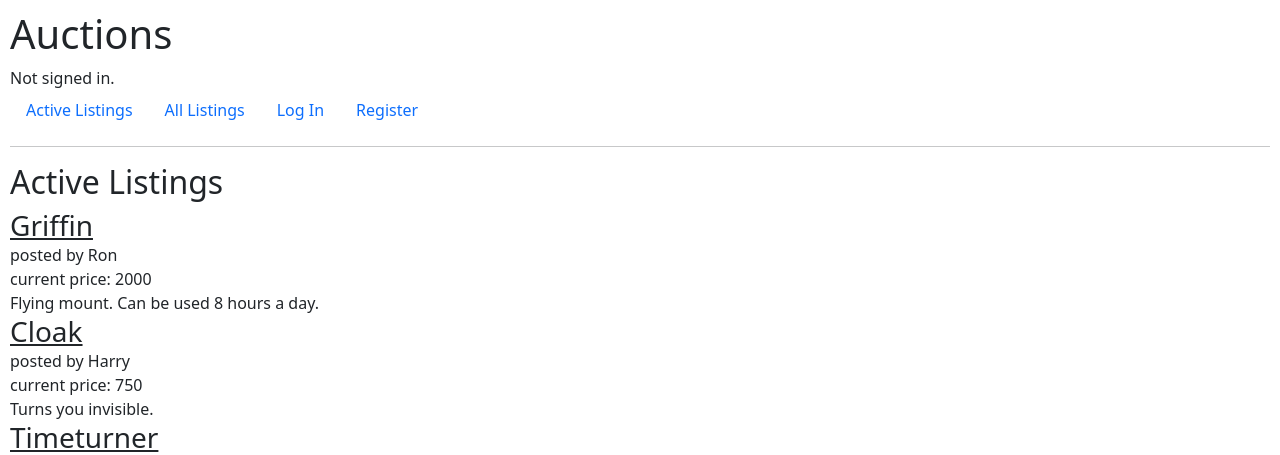
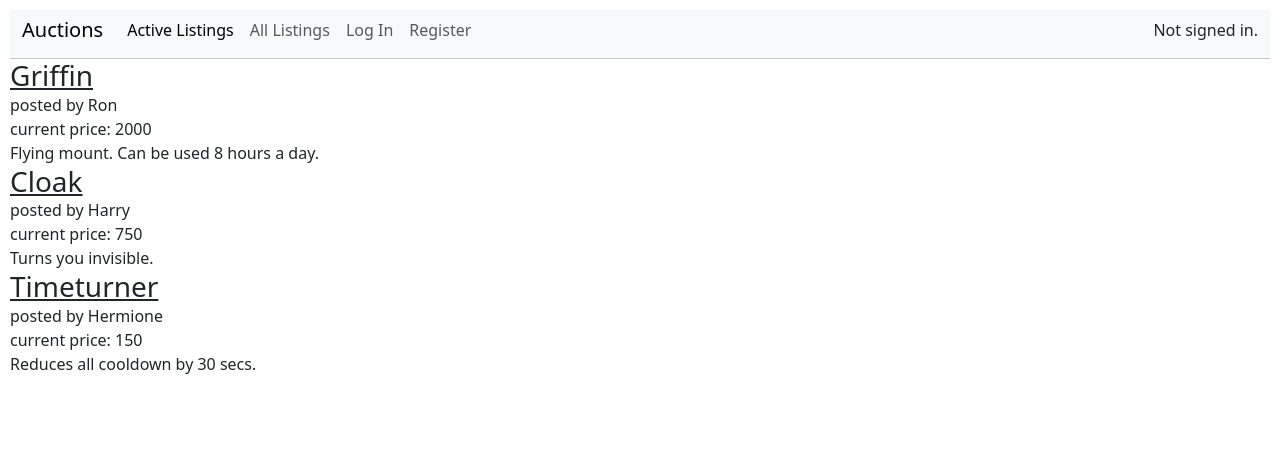
Before and after one commit to JadhenGonzales/AuctionSite, a Django app: page / in a window 1280 px wide. Shown: the top 455 px of the page. Run offline with Django 3.2, Linux system fonts and the light colour scheme; data comes from the database, SQL or seed files in the repository; both versions use the stored data as it was after the commit; parts of the project's set-up code (start-up, migrations or seed data) failed here and were passed over.

Commit message:
added navbar

```diff
--- a/auctions/templates/auctions/index.html
+++ b/auctions/templates/auctions/index.html
@@ -1,8 +1,6 @@
 {% extends "auctions/layout.html" %}
 
 {% block body %}
-    <h2>{{ header }}</h2>
-
     {% for post in posts %}
     <a href="{% url 'post' post_id=post.id %}" class="h3">{{ post.item.name }}</a>
     <div>posted by {{ post.seller }}</div>
--- a/auctions/templates/auctions/layout.html
+++ b/auctions/templates/auctions/layout.html
@@ -1,4 +1,5 @@
 {% load static %}
+{% load auctions.nav_filters %}
 
 <!DOCTYPE html>
 <html lang="en">
@@ -8,7 +9,37 @@
         <link href="{% static 'auctions/styles.css' %}" rel="stylesheet">
     </head>
     <body>
-        <h1>Auctions</h1>
+        <nav class="navbar navbar-expand-lg bg-body-tertiary pt-0">
+            <div class="container-fluid">
+                <span class="navbar-brand">Auctions</span>
+                <button class="navbar-toggler" type="button" data-bs-toggle="collapse" data-bs-target="#navbarNav" aria-controls="navbarNav" aria-expanded="false" aria-label="Toggle navigation">
+                    <span class="navbar-toggler-icon"></span>
+                </button>
+                <div class="collapse navbar-collapse" id="navbarNav">
+                    <ul class="navbar-nav">
+                        <li class="nav-item">
+                            <a class="nav-link {% if current_page %}{{ 'index'|is_current:current_page }}{% endif %}" href="{% url 'index' %}">Active Listings</a>
+                        </li>
+                        <li class="nav-item">
+                            <a class="nav-link {% if current_page %}{{ 'all'|is_current:current_page }}{% endif %}" href="{% url 'show' category='all' %}">All Listings</a>
+                        </li>
+                        {% if user.is_authenticated %}
+                            <li class="nav-item">
+                                <a class="nav-link {% if current_page %}{{ 'add'|is_current:current_page }}{% endif %}" href="{% url 'add_listing' %}">Create Listing</a>
+                            </li>
+                            <li class="nav-item">
+                                <a class="nav-link" href="{% url 'logout' %}">Log Out</a>
+                            </li>
+                        {% else %}
+                            <li class="nav-item">
+                                <a class="nav-link {% if current_page %}{{ 'login'|is_current:current_page }}{% endif %}" href="{% url 'login' %}">Log In</a>
+                            </li>
+                            <li class="nav-item">
+                                <a class="nav-link {% if current_page %}{{ 'register'|is_current:current_page }}{% endif %}" href="{% url 'register' %}">Register</a>
+                            </li>
+                        {% endif %}
+                    </ul>
+                </div>
                 <div>
                     {% if user.is_authenticated %}
                         Signed in as <strong>{{ user.username }}</strong>.
@@ -16,30 +47,10 @@
                         Not signed in.
                     {% endif %}
                 </div>
-        <ul class="nav">
-            <li class="nav-item">
-                <a class="nav-link" href="{% url 'index' %}">Active Listings</a>
-            </li>
-            <li class="nav-item">
-                <a class="nav-link" href="{% url 'show' category='all' %}">All Listings</a>
-            </li>
-            {% if user.is_authenticated %}
-                <li class="nav-item">
-                    <a class="nav-link" href="{% url 'add_listing' %}">Create Listing</a>
-                </li>
-                <li class="nav-item">
-                    <a class="nav-link" href="{% url 'logout' %}">Log Out</a>
-                </li>
-            {% else %}
-                <li class="nav-item">
-                    <a class="nav-link" href="{% url 'login' %}">Log In</a>
-                </li>
-                <li class="nav-item">
-                    <a class="nav-link" href="{% url 'register' %}">Register</a>
-                </li>
-            {% endif %}
-        </ul>
-        <hr>
+            </div>
+        </nav>
+        <hr class="m-0">
+
         {% if messages %}
             <div class="messages">
                 {% for message in messages %}
@@ -47,7 +58,10 @@
                 {% endfor %}
             </div>
         {% endif %}
+
         {% block body %}
         {% endblock %}
+
+        <script src="https://cdn.jsdelivr.net/npm/bootstrap@5.3.2/dist/js/bootstrap.bundle.min.js" integrity="sha384-C6RzsynM9kWDrMNeT87bh95OGNyZPhcTNXj1NW7RuBCsyN/o0jlpcV8Qyq46cDfL" crossorigin="anonymous"></script>
     </body>
 </html>
--- a/auctions/templates/auctions/login.html
+++ b/auctions/templates/auctions/login.html
@@ -1,9 +1,6 @@
 {% extends "auctions/layout.html" %}
 
 {% block body %}
-
-    <h2>Login</h2>
-
     {% if message %}
         <div>{{ message }}</div>
     {% endif %}
--- a/auctions/templates/auctions/register.html
+++ b/auctions/templates/auctions/register.html
@@ -1,9 +1,6 @@
 {% extends "auctions/layout.html" %}
 
 {% block body %}
-
-    <h2>Register</h2>
-
     {% if message %}
         <div>{{ message }}</div>
     {% endif %}
--- /dev/null
+++ b/auctions/templatetags/auctions/nav_filters.py
@@ -0,0 +1,9 @@
+from django import template
+from django.template.defaultfilters import stringfilter
+
+register=template.Library()
+
+@register.filter
+@stringfilter
+def is_current(page, arg):
+    return "active" if page == arg else ""
--- a/auctions/views.py
+++ b/auctions/views.py
@@ -15,6 +15,7 @@ from .forms import AddForm, BidForm, CommentForm
 def index(request):
     posts = Post.objects.filter(winner__isnull=True)
     return render(request, "auctions/index.html", {
+        "current_page": "index",
         "posts": posts,
         "header": "Active Listings",
     })
@@ -108,6 +109,7 @@ def add_view(request):
     else:
         return render(request, "auctions/add.html", {
             "form": AddForm(),
+            "current_page": "add",
             "message": messages.get_messages(request),
         })
 
@@ -128,7 +130,9 @@ def login_view(request):
                 "message": "Invalid username and/or password."
             })
     else:
-        return render(request, "auctions/login.html")
+        return render(request, "auctions/login.html", {
+            "current_page": "login",
+        })
 
 
 def logout_view(request):
@@ -162,6 +166,7 @@ def post(request, post_id):
             "bidform": BidForm(),
             "commentform": CommentForm(),
             "comments": comments,
+            "current_page": "post",
             "messages": messages.get_messages(request),
         })
 
@@ -189,7 +194,9 @@ def register(request):
         login(request, user)
         return HttpResponseRedirect(reverse("index"))
     else:
-        return render(request, "auctions/register.html")
+        return render(request, "auctions/register.html", {
+            "current_page": "register",
+        })
 
 
 def view_all(request, category):
@@ -201,4 +208,5 @@ def view_all(request, category):
     return render(request, "auctions/index.html", {
         "posts": posts,
         "header": category.capitalize(),
+        "current_page": category
     })
```
Also changed, not shown: README.md, auctions/templatetags/auctions/__init__.py (added), db.sqlite3. Lines whose indentation alone changed are shown as unchanged.
